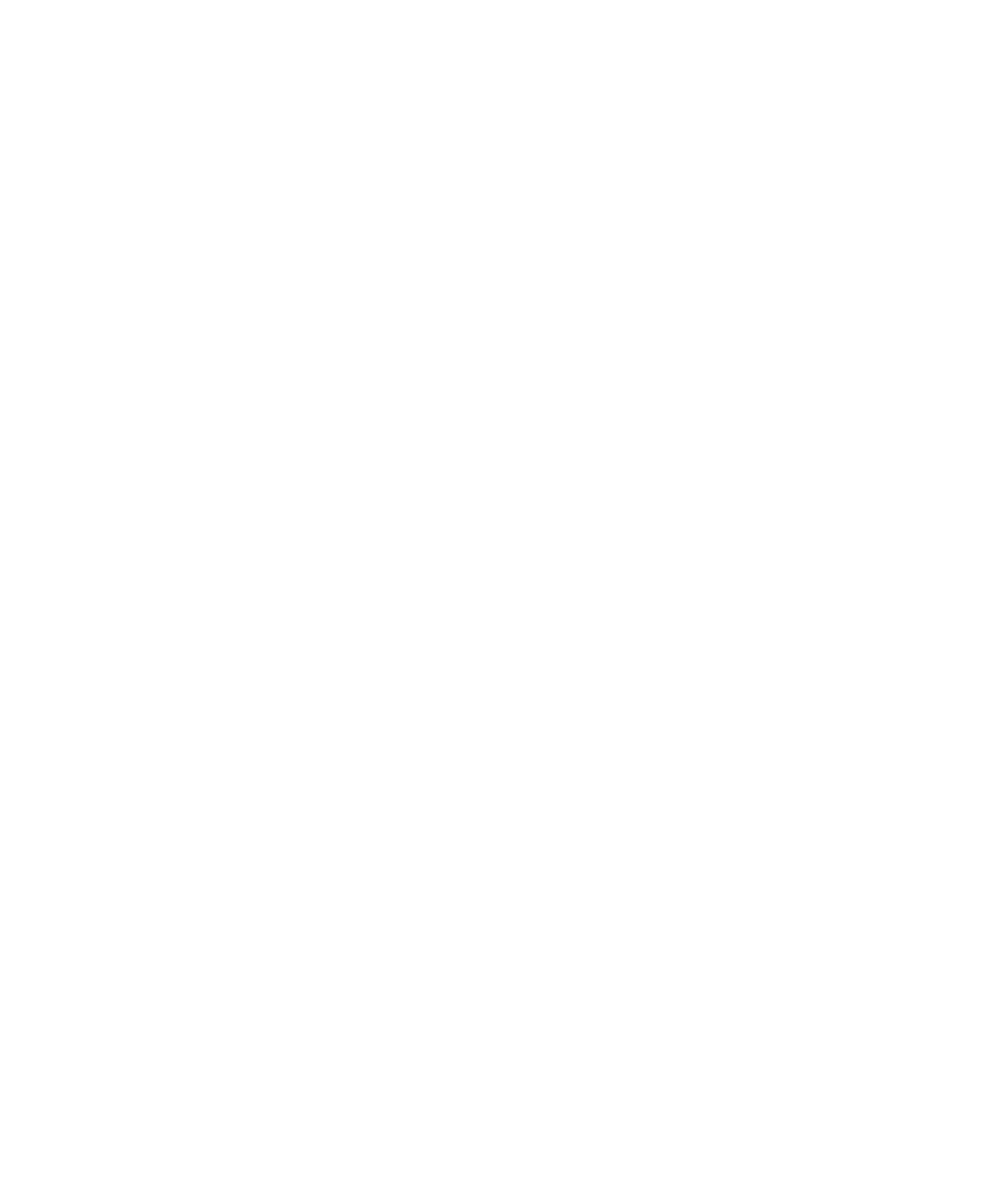
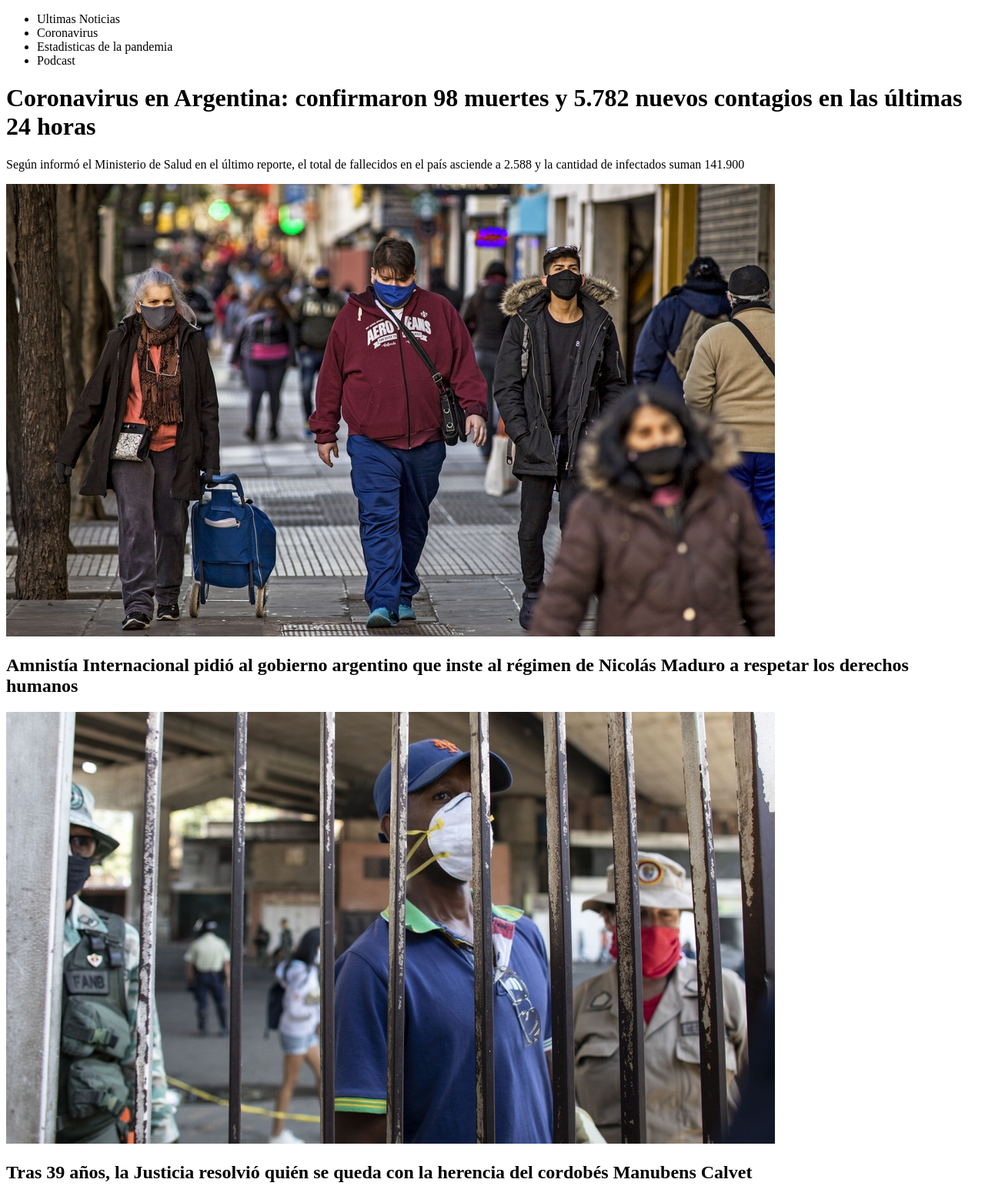
Before and after one commit to NGGuelfo/CanalNoticias, a plain HTML site: page index.html in a window 1280 px wide. Shown: the top 1554 px of the page at 77% size. Before the commit the page ends 800 px from the top, so only its background shows below. Drawn offline with Linux system fonts and the light colour scheme.

Commit message:
documento index

```diff
--- a/index.html
+++ b/index.html
@@ -6,7 +6,39 @@
     <title>Document</title>
 </head>
 <body>
+    <header>
+        <ul>
+            <li>Ultimas Noticias</li>
+            <li>Coronavirus</li>
+            <li>Estadisticas de la pandemia</li>
+            <li>Podcast</li>
+        </ul>
+    </header>
+
+    <main>
+        <h1>Coronavirus en Argentina: confirmaron 98 muertes y 5.782 nuevos contagios en las últimas 24 horas</h1>
+        <p>Según informó el Ministerio de Salud en el último reporte, el total de fallecidos en el país asciende a 2.588
+            y la cantidad de infectados suman 141.900</p>
+        <img src="principal.jpg" alt="Coronavirus">
+    </main>
+
+    <aside>
+        <h2>
+            Amnistía Internacional pidió al gobierno argentino que inste al régimen de Nicolás Maduro a respetar los
+            derechos humanos
+        </h2>
+        <img src="aside1.jpg" alt="Amnistia">
+        <h2>Tras 39 años, la Justicia resolvió quién se queda con la herencia del cordobés Manubens Calvet</h2>
+        <img src="aside2.jpg" alt="Justicia">
+    </aside>
+
+    <footer>
+        <h2>El Gobierno de Santa Fe decidió que nadie puede ingresar a la provincia sin un hisopado negativo</h2>
+        <img src="footer1.jpg" alt="SantaFe">
+        <h2>Se agrava el conflicto en la industria láctea: no hubo acuerdo entre las empresas y el gremio</h2>
+        <img src="footer2" alt="IndustriaLactea">
+    </footer>
     <p id="p"></p>
-    <link rel="stylesheet" href="app.js">
+    <script src="app.js"></script>
 </body>
 </html>
```
Also changed, not shown: aside1.jpg (added), aside2.jpg (added), footer1.jpg (added), footer2.jpg (added), principal.jpg (added).
